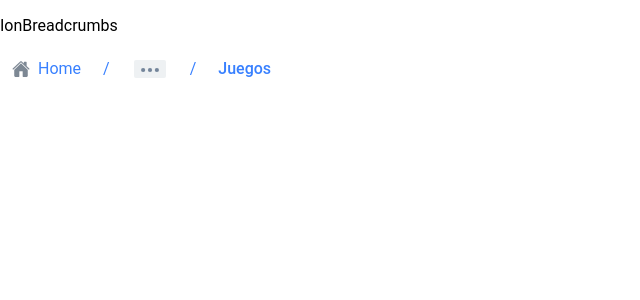
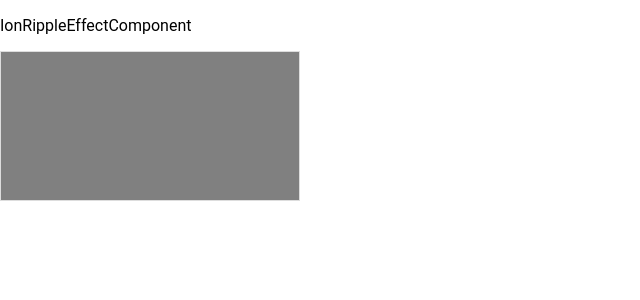
Before and after one commit to DanielPAyala/my-app-ionic-react, a React (Vite) app: page / in a window 1280 px wide. Shown: the top 300 px of the page, without its empty margins (0-640 px from the left). Built offline with nearby package versions, Linux system fonts and the light colour scheme.

Commit message:
Ion Ripple Effect

```diff
--- /dev/null
+++ b/src/components/IonRippleEffect/IonRippleEffect.tsx
@@ -0,0 +1,13 @@
+import { IonRippleEffect } from "@ionic/react";
+import "./IonRippletEffect.css";
+
+export function IonRippleEffectComponent() {
+  return (
+    <div>
+      <p>IonRippleEffectComponent</p>
+      <div className="ion-activatable ripple-parent rectangle">
+        <IonRippleEffect />
+      </div>
+    </div>
+  );
+}
--- /dev/null
+++ b/src/components/IonRippleEffect/IonRippletEffect.css
@@ -0,0 +1,11 @@
+.ripple-parent{
+    position: relative;
+    overflow: hidden;
+    border: 1px solid #ddd;
+}
+
+.rectangle{
+    width: 300px;
+    height: 150px;
+    background-color: gray;
+}
--- /dev/null
+++ b/src/components/IonRippleEffect/index.ts
@@ -0,0 +1 @@
+export * from './IonRippleEffect'
--- a/src/components/index.ts
+++ b/src/components/index.ts
@@ -4,3 +4,4 @@ export * from './IonAccordion'
 export * from './IonAlert'
 export * from './IonBadge'
 export * from './IonBreadcrumbs'
+export * from './IonRippleEffect'
--- a/src/pages/Home.tsx
+++ b/src/pages/Home.tsx
@@ -5,6 +5,7 @@ import {
   IonAlertComponent,
   IonBadgeComponent,
   IonBreadcrumbsComponent,
+  IonRippleEffectComponent,
 } from "../components";
 
 export default function Home() {
@@ -15,7 +16,8 @@ export default function Home() {
       {/* <IonAccordionComponent /> */}
       {/* <IonAlertComponent /> */}
       {/* <IonBadgeComponent /> */}
-      <IonBreadcrumbsComponent />
+      {/* <IonBreadcrumbsComponent /> */}
+      <IonRippleEffectComponent />
     </div>
   );
 }
```
